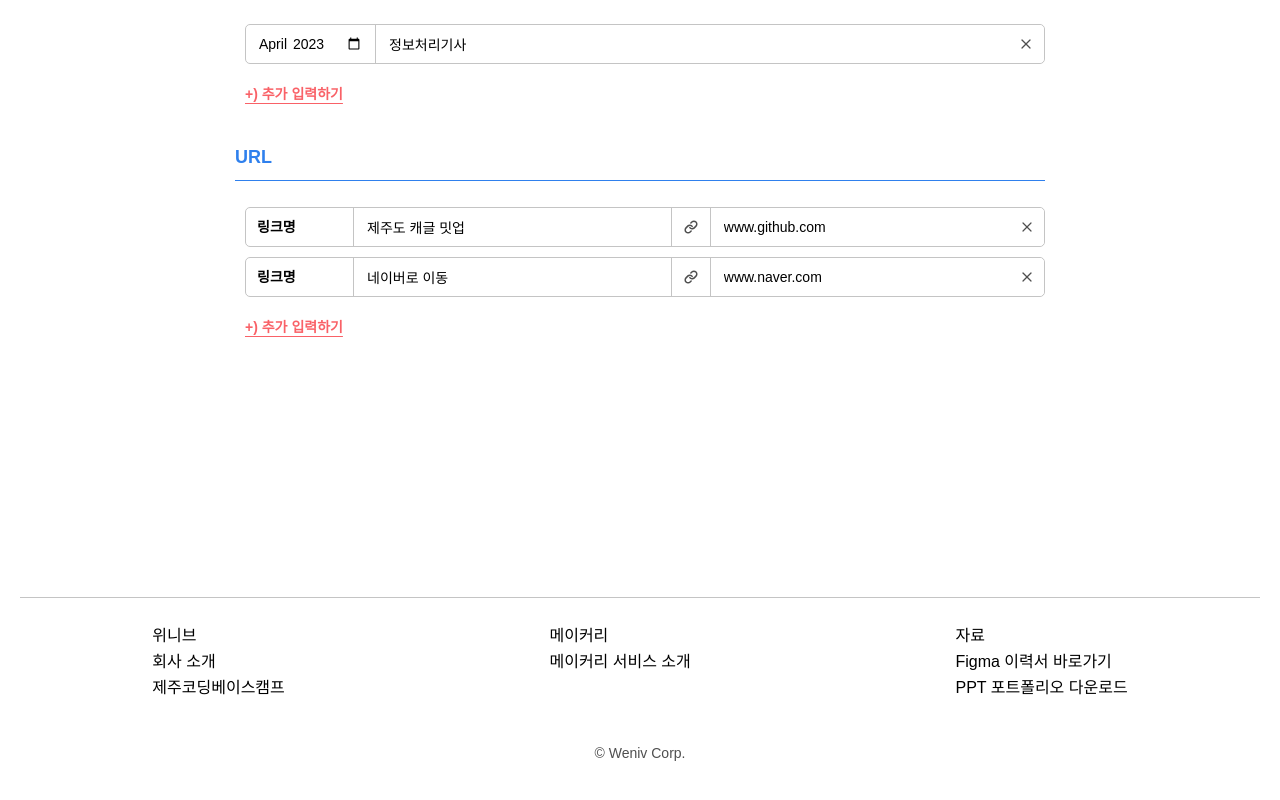
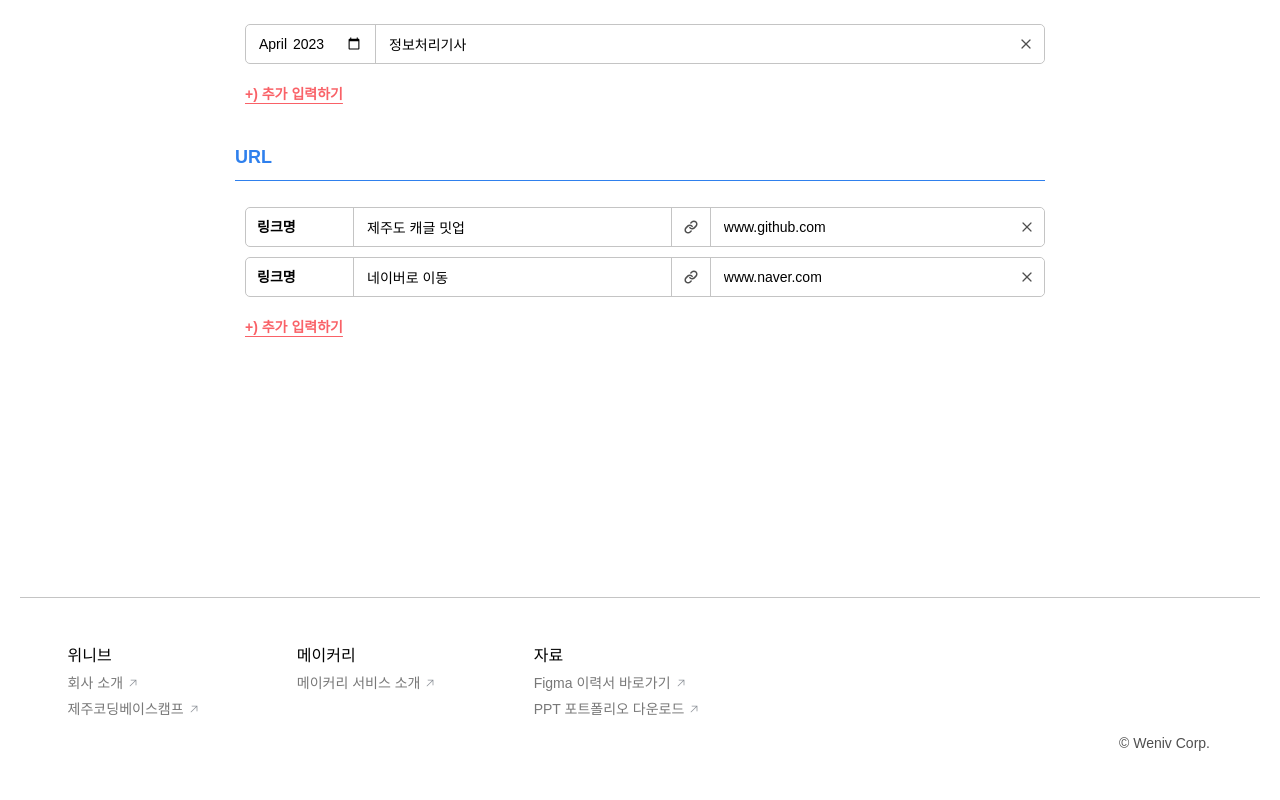
Before and after one commit to weniv/MAKE-RE, a React (Create React App) app: page / in a window 1280 px wide. Shown: the part 1934-2734 px from the top of the page. Built offline with nearby package versions, Linux system fonts and the light colour scheme.

Commit message:
Style: Footer 스타일 변경

```diff
--- a/src/app/App.jsx
+++ b/src/app/App.jsx
@@ -110,7 +110,7 @@ function App() {
           setFormName={setFormName}
         />
       </div>
-      <footer>
+      <footer className={styles.writeFooter}>
         <ul className={styles.footerCont}>
           <li>
             <p>위니브</p>
--- a/src/app/style.module.css
+++ b/src/app/style.module.css
@@ -61,21 +61,26 @@
 }
 
 .prevWrap {
-  margin: 110px auto;
+  margin: 150px auto;
 }
 
 .prevFooter {
   text-align: center;
   font-size: 14px;
   font-weight: 400;
-  color: var(--placeholder-color);
+  color: #4f4f4f;
   margin: 0 auto 100px;
 }
 
+.writeFooter {
+  border-top: 1px solid var(--border-color);
+  margin: 0 20px;
+}
+
 .footerCont {
-  border-top: 1px solid var(--border-color);
-  margin: 20px;
-  padding: 30px 0;
+  width: max(730px, 50%);
+  margin: 20px 0;
+  padding: 30px 0 0;
   display: flex;
   justify-content: space-around;
 }
@@ -83,13 +88,21 @@
 .footerCont li {
   display: flex;
   flex-direction: column;
-  gap: 10px;
+  gap: 12px;
 }
 
+.footerCont li a {
+  color: #787878;
+  font-weight: 400;
+  font-size: 14px;
+}
+.footerCont li a:hover {
+  text-decoration: underline;
+}
 .writeCopy {
-  text-align: center;
-  margin: 0 auto 50px;
-  text-align: center;
+  text-align: right;
+  margin: 0 50px 50px;
+  text-align: right;
   font-size: 14px;
   font-weight: 400;
   color: #4f4f4f;
--- a/src/components/Profile/ProfileOutput.module.css
+++ b/src/components/Profile/ProfileOutput.module.css
@@ -1,5 +1,4 @@
 .profileSection {
-  padding-top: 20px;
   margin-bottom: 40px;
   display: flex;
   gap: 40px;
@@ -23,7 +22,7 @@
 .profileTitle {
   display: block;
   width: 620px;
-  margin: 23px 0 20px 0;
+  margin: 0 0 20px 0;
   padding-bottom: 10px;
   font-weight: 500;
   font-size: 16px;
--- a/src/pages/preview.module.css
+++ b/src/pages/preview.module.css
@@ -1,5 +1,5 @@
 .printPage {
-  margin: auto;
+  margin: 20px auto;
   width: fit-content;
 }
 
--- a/src/styles/commonStyles.css
+++ b/src/styles/commonStyles.css
@@ -211,3 +211,12 @@ textarea {
   height: 1px;
   overflow: hidden;
 }
+
+a::after {
+  background: url('../../public/images/link-move-icon.svg') no-repeat 0px 0px;
+  content: '';
+  display: inline-block;
+  height: 10px;
+  width: 10px;
+  margin: 0 3px 0 5px;
+}
```
Also changed, not shown: public/images/link-move-icon.svg (added).
